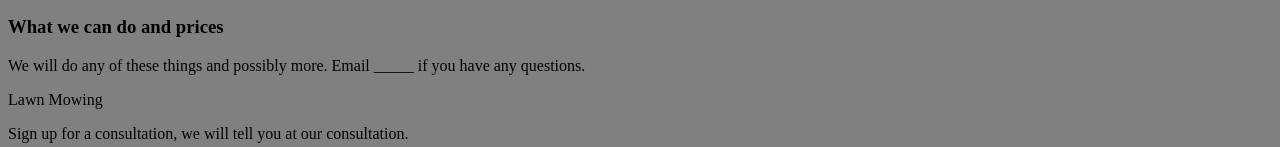
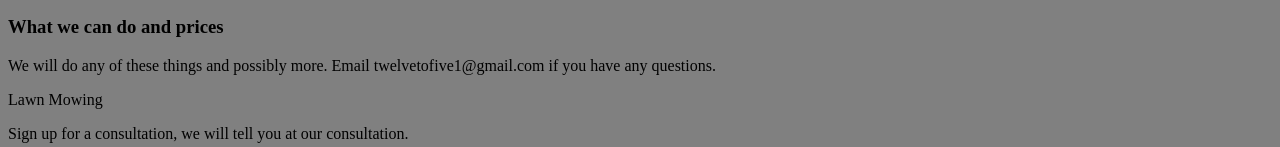
Before and after one commit to 12-to-5/12-to-5, a plain HTML site: page index.html in a window 1280 px wide. Shown: the part 264-411 px from the top of the page. Drawn offline with Linux system fonts and the light colour scheme.

Commit message:
Update index.html

```diff
--- a/index.html
+++ b/index.html
@@ -38,7 +38,7 @@
     <h3>What we can do and prices</h3>
 
     <p>
-      We will do any of these things and possibly more. Email _____ if you have any questions.
+      We will do any of these things and possibly more. Email twelvetofive1@gmail.com if you have any questions.
     </p>
 
     <p>Lawn Mowing</p>
```
